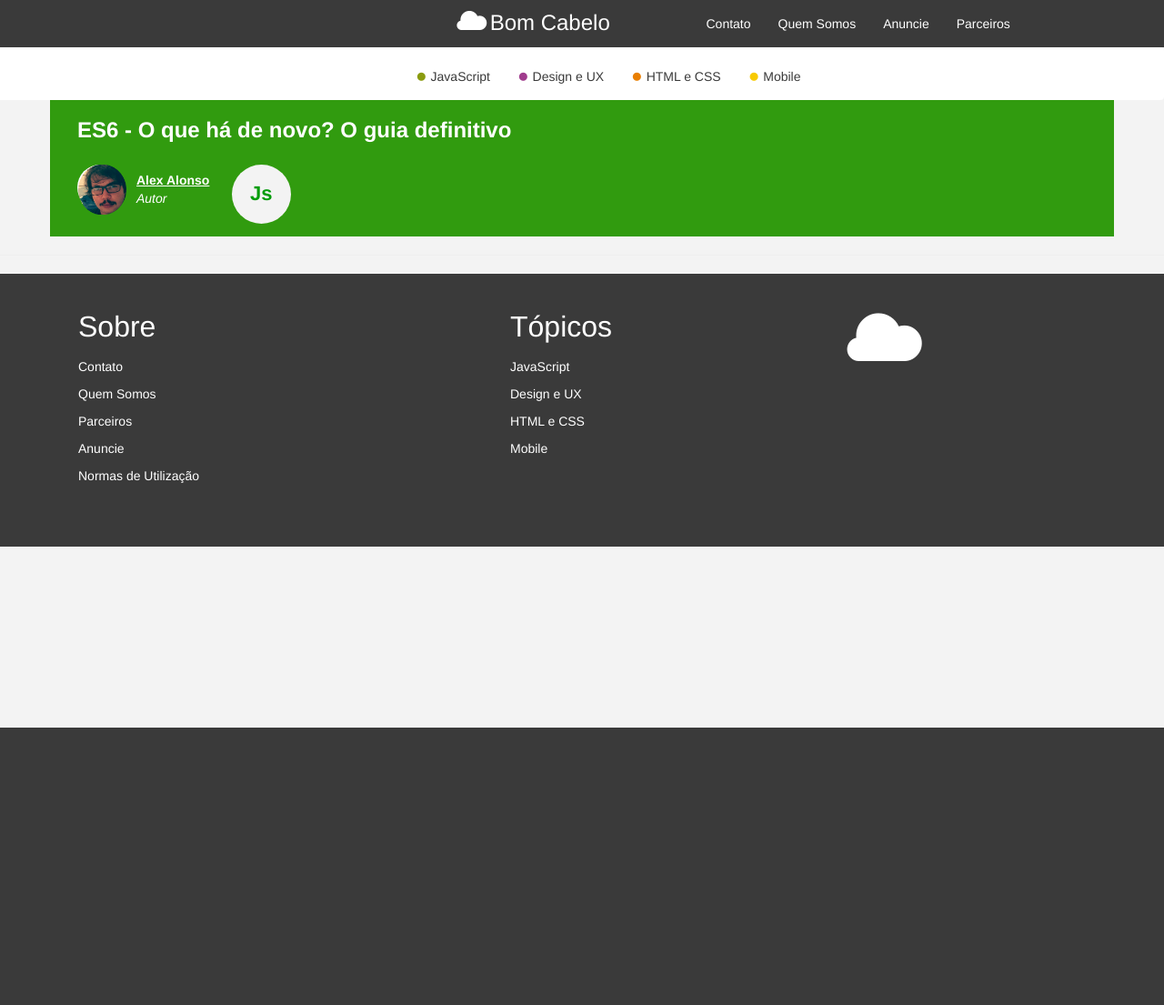
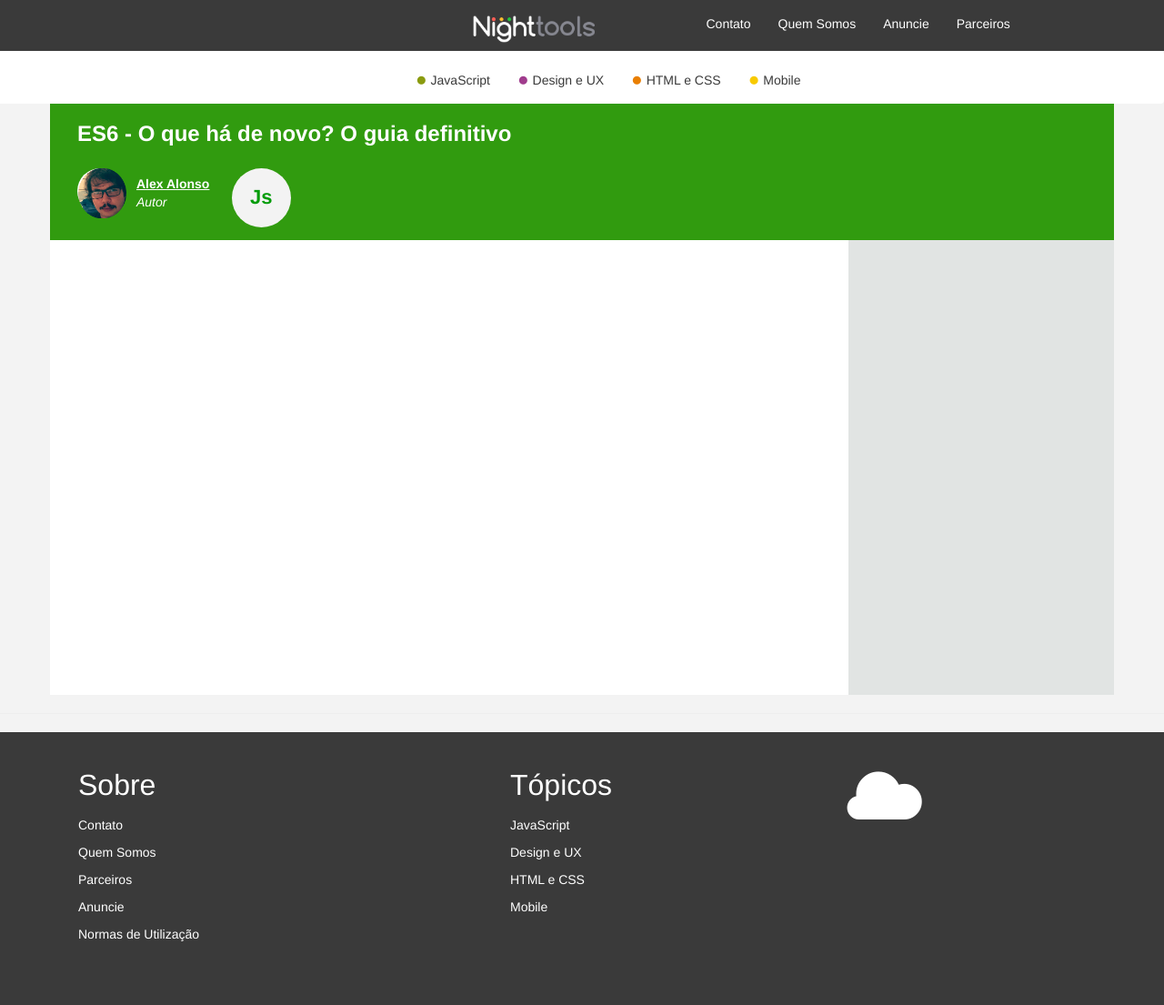
Before and after one commit to alexmachina/Fatec, a PHP site: page /areas/javascript/posts/post-1.php in a window 1280 px wide. Shown: the whole page at 91% size. Before the commit the page ends 800 px from the top, so only its background shows below. Run offline with PHP 8.4, Linux system fonts and the light colour scheme.

Commit message:
Logo adicionado

```diff
--- a/areas/javascript/posts/post-1.php
+++ b/areas/javascript/posts/post-1.php
@@ -49,6 +49,16 @@
 -->
 </div>
 </div>
+<div class="row">
+
+	<!-- Artigo -->
+	<div class="col-xs-12 col-sm-9 js-article-1">
+
+	</div>
+	<div class="col-xs-12 col-sm-3 js-article-1-related">
+
+	</div>
+</div>
 
 </article>
 <?php include '../../../templates/footer.html'; ?>
--- a/css/areas/javascript/javascript.css
+++ b/css/areas/javascript/javascript.css
@@ -83,6 +83,17 @@ margin-top:15px;
 	margin-right: 3px;
 	font-size: 22px;
 }
+
+.js-article-1{
+	background-color:#fff;
+	height:500px;
+
+}
+
+.js-article-1-related{
+	height:500px;
+	background-color:#e1e4e3;
+}
 /* Estilo dos circulos das tags */
 .circulo-tag-2{
 	color:black;
--- a/css/index.css
+++ b/css/index.css
@@ -25,6 +25,41 @@ li > a {
 .nav-comum > .navbar-nav > li > a {
 	color:white;
 
+}
+
+.logo-comum{
+width:150px;
+
+}
+
+.logo-comum-baixo{
+width:200px;
+
+}
+.navbar-toggle{
+	position: relative;
+	float: right;
+	padding: 9px 10px;
+	margin-top: 13px;
+	margin-right: 15px;
+	margin-bottom: 8px;
+	background-color: transparent;
+	background-image: none;
+	border: 1px solid transparent;
+	border-radius: 4px;
+}
+.icon-bar.black {
+    background-color: #7B7C8D;
+}
+.navbar-toggle .icon-bar {
+    display: block;
+    width: 30px;
+    height: 5px;
+    border-radius: 50px;
+}
+.brand-baixo{
+	padding:0;
+	height:initial;
 }
 
 .row-nav-baixo{
--- a/templates/header.html
+++ b/templates/header.html
@@ -38,8 +38,8 @@
 						<div class="nav-header">
 							<div class="nav-title col-lg-3 col-lg-offset-4
 							col-sm-4">
-							<span class="glyphicon glyphicon-cloud logo-nav"></span>
-							<a class="nav-brand" href="<?php echo $path; ?>">Bom Cabelo</a>
+							<a class="nav-brand" href="<?php echo $path; ?>">
+								<img class="logo-comum" src="<?php echo $path; ?>/img/logo-night-tools-b.png"></a>
 						</div>
 						<div class="nav-comum col-lg-5 col-md-5 col-sm-7 col-xs-12">
 							<ul class="nav navbar-nav">
@@ -56,11 +56,12 @@
 			<div class="row row-nav-baixo">
 				<nav class="navbar navbar-nav nav-baixo text-center col-xs-12">
 					<div class="navbar-header visible-xs">
-						<div class="navbar-brand">
-							<span class="glyphicon glyphicon-cloud logo-nav-baixo"></span>
-							<a class="nav-brand black" href="<?php echo $path; ?>">Bom Cabelo</a>
+						<div class="navbar-brand brand-baixo">
+							<a class="nav-brand black" href="<?php echo $path; ?>">
+								<img class="logo-comum-baixo" src="<?php echo $path; ?>/img/logo-night-tools.png">
+							</a>
+						</div>
 
-						</div>
 						<button type="button" class="navbar-toggle collapsed" data-toggle="collapse" data-target="#nav-baixo" aria-expanded="false">
 							<span class="icon-bar black"></span>
 							<span class="icon-bar black"></span>
```
Also changed, not shown: img/logo-night-tools-b.png (added), img/logo-night-tools.png (added). Lines whose indentation alone changed are shown as unchanged.
